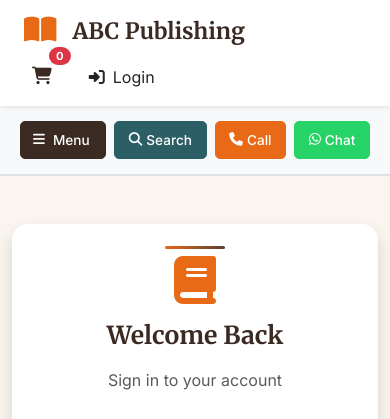
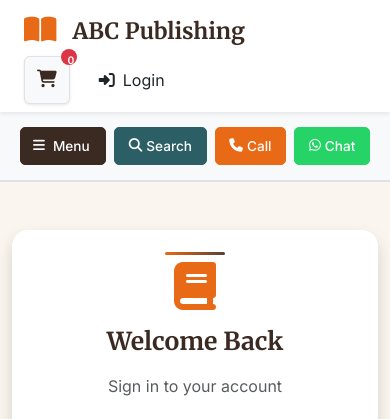
Before and after one commit to farhanrafiq/abc, a Flask app: a page that uses templates/components/navbar.html in a window 390 px wide. Shown: the top 419 px of the page. Run offline with Flask 3, Linux system fonts and the light colour scheme; data comes from the database, SQL or seed files in the repository; data that the repository does not hold is empty; some libraries are stand-ins or nearby versions; some web fonts are replaced.

Commit message:
Improve the appearance of the shopping cart on mobile devices
Update navbar.html to include media queries for mobile responsiveness, enhancing the visual presentation and user experience of the cart icon and count on smaller screens.

Replit-Commit-Author: Agent
Replit-Commit-Session-Id: 3783f286-4b44-47c2-9dc0-16e9113ba6c3
Replit-Commit-Checkpoint-Type: full_checkpoint
Replit-Commit-Screenshot-Url: https://storage.googleapis.com/screenshot-production-us-central1/457bd5d9-8185-45c3-9c3b-125b4d7bcf3b/3783f286-4b44-47c2-9dc0-16e9113ba6c3/wH1oBkX

```diff
--- a/templates/components/navbar.html
+++ b/templates/components/navbar.html
@@ -515,6 +515,35 @@
     height: 18px;
 }
 
+/* Professional mobile cart styling */
+@media (max-width: 768px) {
+    .cart-link {
+        background-color: #f8f9fa;
+        border: 1px solid #dee2e6;
+        padding: 10px 12px;
+        border-radius: 6px;
+        box-shadow: 0 1px 3px rgba(0,0,0,0.1);
+        transition: all 0.2s ease;
+    }
+
+    .cart-link:hover {
+        background-color: #e9ecef;
+        border-color: #3B2A22;
+        transform: translateY(-1px);
+        box-shadow: 0 2px 5px rgba(0,0,0,0.15);
+    }
+
+    .cart-count {
+        font-size: 0.65rem;
+        min-width: 16px;
+        height: 16px;
+        line-height: 16px;
+        font-weight: 600;
+        top: -2px;
+        right: -2px;
+    }
+}
+
 .mobile-nav-link {
     display: block;
     padding: 12px 0;
```
